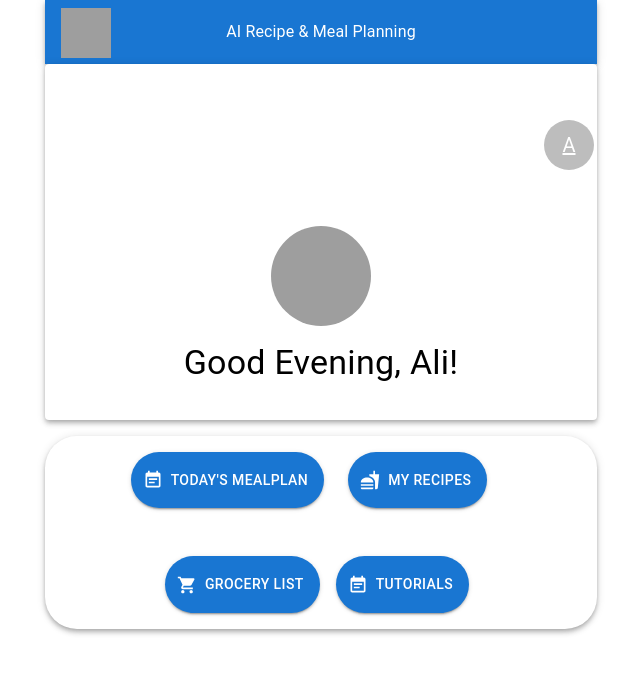
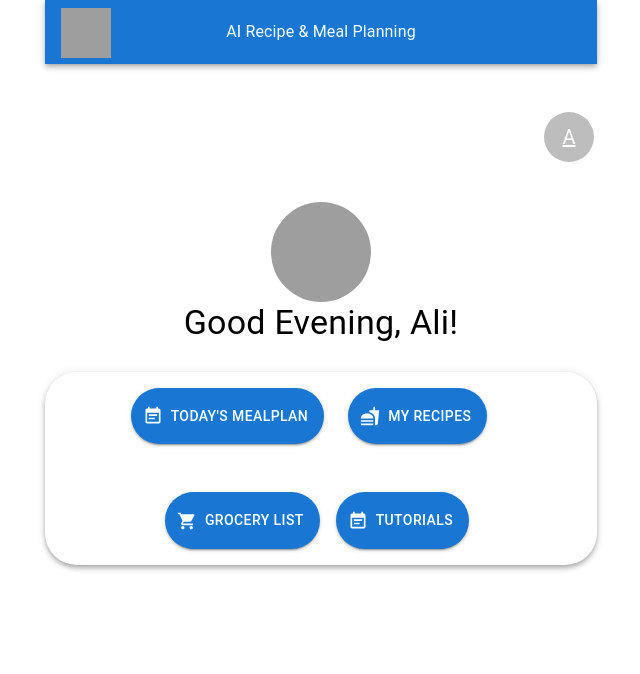
Before and after one commit to Fathalrhman26/our-project, a React (Create React App) app: page /home in a window 1280 px wide. Shown: the top 674 px of the page, without its empty margins (319-959 px from the left). Built offline with nearby package versions, Linux system fonts and the light colour scheme; grey boxes are pictures that could not be loaded.

Commit message:
enhancements

```diff
--- a/src/App.js
+++ b/src/App.js
@@ -6,6 +6,7 @@ import ProfileSettings from './components/ProfileSettings/ProfileSettings';
 import MyRecipes from './components/MyRecipes/MyRecipes';
 import GroceryList from './components/GroceryList/GroceryList';
 import MealPlan from './components/MealPlan/MealPlan';
+import Tutorials from './components/Tutorials/Tutorials';
 import Auth from "./components/Auth/Auth";
 
 function App (){
@@ -22,7 +23,7 @@ function App (){
         <Route path="/my-recipes" element={<MyRecipes />} />
         <Route path="/grocery-list" element={<GroceryList />} />
         <Route path="/meal-plan" element={<MealPlan />} />
-
+        <Route path="/tutorials" element={<Tutorials />} />
 
       </Routes>
       </Router>
--- a/src/components/ProfileSettings/ProfileSettings.js
+++ b/src/components/ProfileSettings/ProfileSettings.js
@@ -1,6 +1,6 @@
 // src/components/ProfileSettings/ProfileSettings.js
 import React, { useState } from 'react';
-import { TextField, Button, Typography, FormControl, Select, MenuItem, InputLabel, Avatar, IconButton } from '@mui/material';
+import { TextField, Button, Typography, FormControl, Select, MenuItem, InputLabel, Avatar} from '@mui/material';
 import { useNavigate } from 'react-router-dom';
 import ArrowBackIcon from '@mui/icons-material/ArrowBack';
 import { useTranslation } from 'react-i18next';
@@ -28,7 +28,7 @@ const ProfileSettings = () => {
   const [profile, setProfile] = useState(initialProfile);
   const [editMode, setEditMode] = useState(false);
   const navigate = useNavigate();
-  const { t, i18n } = useTranslation();
+  const { t} = useTranslation();
 
   const handleInputChange = (event) => {
     const { name, value } = event.target;
@@ -59,11 +59,7 @@ const ProfileSettings = () => {
 
   return (
     <StyledBox>
-      <StyledBackButton
-        as={IconButton}
-        onClick={() => navigate('/home')}
-        language={i18n.language} // Pass the language to position the arrow
-      >
+      <StyledBackButton onClick={() => navigate('/home')}>
         <ArrowBackIcon />
       </StyledBackButton>
         <Typography variant="h4" gutterBottom>User Profile & Settings</Typography>
--- a/src/components/Tutorials/Tutorials.js
+++ b/src/components/Tutorials/Tutorials.js
@@ -1,11 +1,13 @@
 import React, { useState, useEffect } from 'react';
-import { Typography, Box, TextField, Button, List, ListItem, ListItemText, IconButton } from '@mui/material';
+import { Typography, TextField, Button, ListItem, ListItemText} from '@mui/material';
 import { ArrowBack as ArrowBackIcon } from '@mui/icons-material';
-import { StyledTutorialBox, StyledSearchBox, StyledTutorialList, StyledIconButton } from '../styles/globalStyles';
+import { useNavigate } from 'react-router-dom';
+import { StyledBox, StyledSearchBox, StyledTutorialList, StyledBackButton } from '../../styles/globalStyles';
 
 const Tutorials = ({ selectedMealPlan, onBack }) => {
   const [searchQuery, setSearchQuery] = useState('');
   const [tutorials, setTutorials] = useState([]);
+  const navigate = useNavigate();
 
   // Load tutorials for the selected meal plan on initial load
   useEffect(() => {
@@ -41,10 +43,10 @@ const Tutorials = ({ selectedMealPlan, onBack }) => {
   };
 
   return (
-    <StyledTutorialBox>
-      <StyledIconButton onClick={onBack}>
+    <StyledBox>
+      <StyledBackButton onClick={() => navigate('/home')}>
         <ArrowBackIcon />
-      </StyledIconButton>
+      </StyledBackButton>
       <Typography variant="h4" gutterBottom>
         Meal Tutorials
       </Typography>
@@ -75,7 +77,7 @@ const Tutorials = ({ selectedMealPlan, onBack }) => {
           </ListItem>
         ))}
       </StyledTutorialList>
-    </StyledTutorialBox>
+    </StyledBox>
   );
 };
 
--- a/src/styles/globalStyles.js
+++ b/src/styles/globalStyles.js
@@ -33,7 +33,7 @@ export const StyledFormControl = styled('div')(({ theme }) => ({
 }));
 
 // Submit button for saving or editing the profile in Profile Settings.
-export const StyledSubmitButton = styled('div')(({ theme }) => ({
+export const StyledSubmitButton = styled(Button)(({ theme }) => ({
   marginTop: theme.spacing(2),
 }));
 
@@ -58,16 +58,10 @@ export const StyledProfileAvatar = styled(Avatar)(({ theme }) => ({
 
 // Box for structuring content in the Home component.
 export const StyledHomeBox = styled(Box)(({ theme }) => ({
-  maxWidth: theme.breakpoints.values.sm,
-  textAlign: 'center',
-  margin: 'auto',
-  padding: theme.spacing(3),
-  boxShadow: theme.shadows[4],
-  backgroundColor: theme.palette.background.paper,
-  borderRadius: theme.shape.borderRadius,
+  marginTop: theme.spacing(2),
+  marginBottom: theme.spacing(2),
   display: 'flex',
   flexDirection: 'column',
-  gap: theme.spacing(2),
   alignItems: 'center',
 }));
 
@@ -75,7 +69,7 @@ export const StyledHomeBox = styled(Box)(({ theme }) => ({
 
 // Container for the recipe search section.
 export const StyledBox = styled(Box)(({ theme }) => ({
-  maxWidth: theme.breakpoints.values.sm,
+  maxWidth: theme.breakpoints.values.lg,
   textAlign: 'center',
   margin: 'auto',
   padding: theme.spacing(3),
@@ -139,17 +133,6 @@ export const StyledIconButton = styled('div')(({ theme }) => ({
 
 // Tutorials Component Styles
 
-// Container for the Tutorials box, centered with padding and a shadow.
-export const StyledTutorialBox = styled(Box)(({ theme }) => ({
-  maxWidth: theme.breakpoints.values.md,
-  margin: 'auto',
-  padding: theme.spacing(3),
-  boxShadow: theme.shadows[4],
-  backgroundColor: theme.palette.background.paper,
-  borderRadius: theme.shape.borderRadius,
-  textAlign: 'center',
-  position: 'relative',  // For absolute positioning of the back button
-}));
 
 // Box for the search input and button, styled for layout consistency.
 export const StyledSearchBox = styled(Box)(({ theme }) => ({
```
Also changed, not shown: 1 other file (tests, documents, lock files or other folders).
